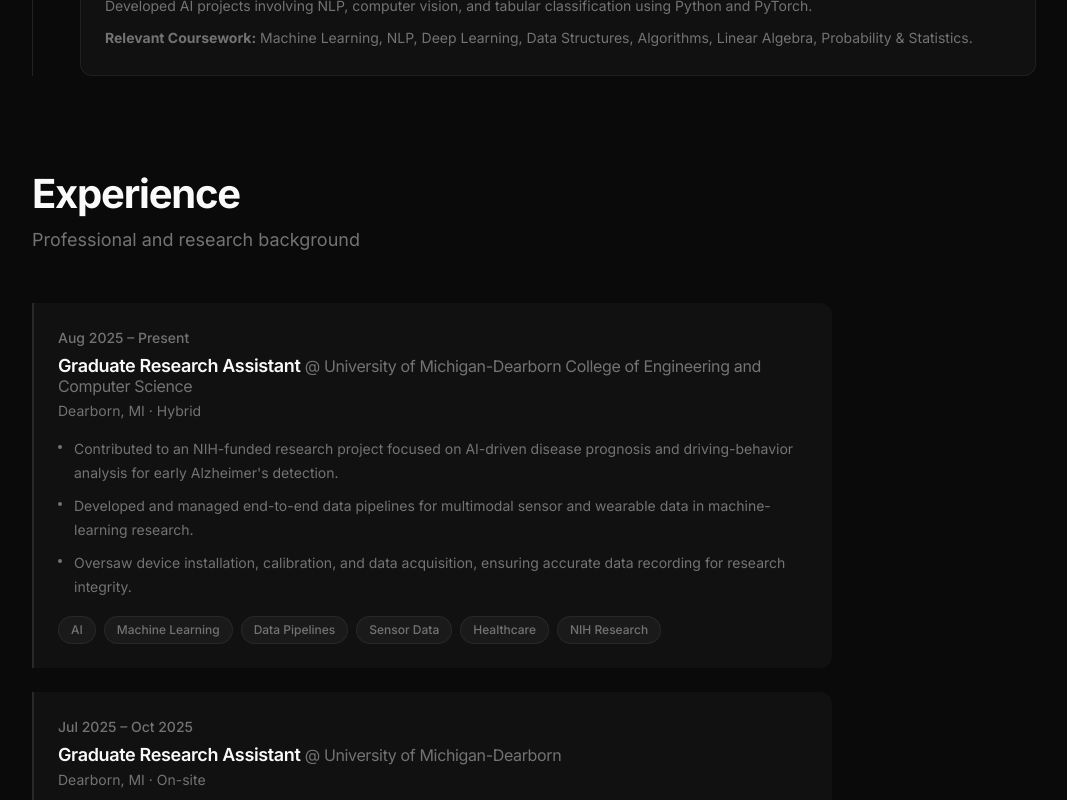
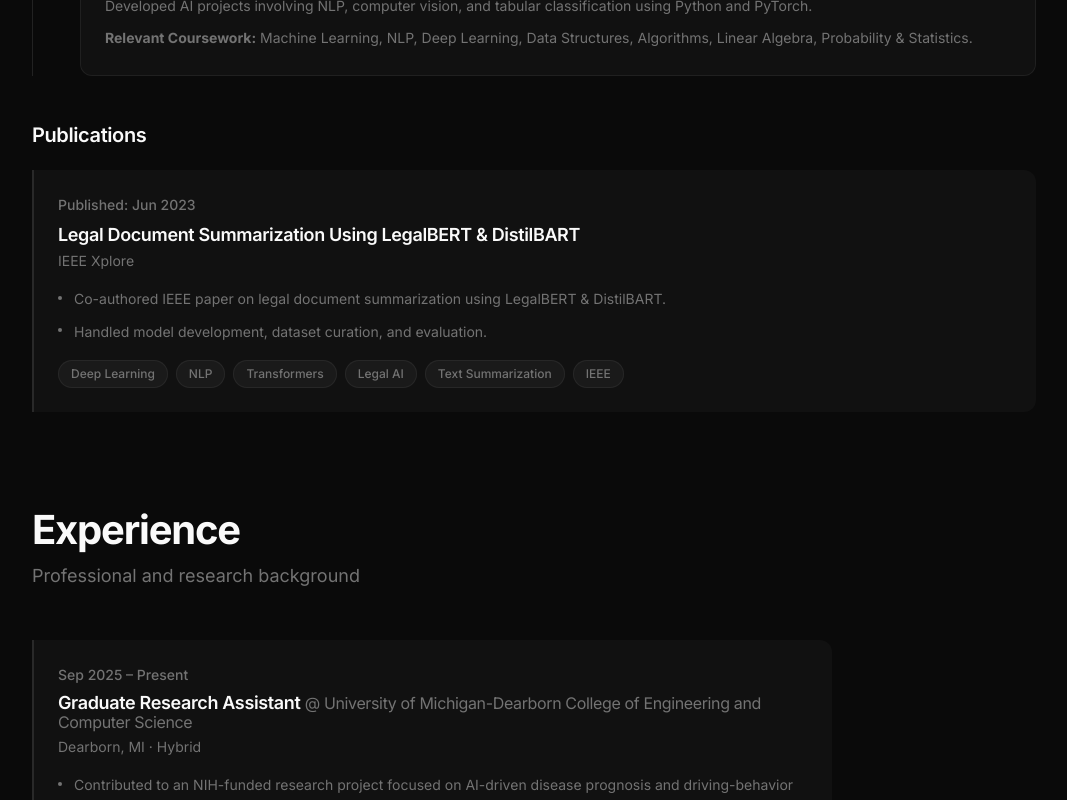
Before and after one commit to shubham7254/my-portfolio, a React (Create React App) app: page / in a window 1280 px wide. Shown: the part 4080-4880 px from the top of the page, without its empty margins (106-1173 px from the left). Built offline with nearby package versions, Linux system fonts and the light colour scheme; no server answers.

Commit message:
feat: update education and experience sections
Remove IEEE paper from Experience, add Publications to Education, fix dates

Co-authored-by: Shubham Jagtap <69067628+shubham7254@users.noreply.github.com>

```diff
--- a/src/components/sections/Education/Education.css
+++ b/src/components/sections/Education/Education.css
@@ -80,6 +80,105 @@
   margin-bottom: 0;
 }
 
+/* Publications */
+.publications-heading {
+  font-size: var(--font-size-xl);
+  font-weight: var(--font-weight-semibold);
+  color: var(--text-primary);
+  margin-top: var(--space-12);
+  margin-bottom: var(--space-6);
+}
+
+.publications-list {
+  display: flex;
+  flex-direction: column;
+  gap: var(--space-6);
+}
+
+.publication-item {
+  background: var(--bg-card);
+  border-left: 2px solid var(--border-default);
+  border-radius: 0 var(--radius-lg) var(--radius-lg) 0;
+  padding: var(--space-6);
+  transition: all var(--transition-normal);
+}
+
+.publication-item:hover {
+  border-left-color: var(--text-primary);
+  background: rgba(255, 255, 255, 0.04);
+}
+
+.publication-date {
+  color: var(--text-muted);
+  font-size: var(--font-size-sm);
+  font-weight: var(--font-weight-medium);
+  margin-bottom: var(--space-2);
+}
+
+.publication-title {
+  font-size: var(--font-size-lg);
+  font-weight: var(--font-weight-semibold);
+  color: var(--text-primary);
+  margin-bottom: var(--space-1);
+  line-height: var(--line-height-snug);
+}
+
+.publication-venue {
+  color: var(--text-muted);
+  font-size: var(--font-size-sm);
+  margin-bottom: var(--space-4);
+}
+
+.publication-details {
+  color: var(--text-muted);
+  font-size: var(--font-size-sm);
+  line-height: var(--line-height-relaxed);
+}
+
+.publication-details p {
+  margin-bottom: var(--space-2);
+  padding-left: var(--space-4);
+  position: relative;
+}
+
+.publication-details p::before {
+  content: '';
+  position: absolute;
+  left: 0;
+  top: 0.6em;
+  width: 4px;
+  height: 4px;
+  background: var(--text-muted);
+  border-radius: 50%;
+}
+
+.publication-details p:last-child {
+  margin-bottom: 0;
+}
+
+.publication-tags {
+  margin-top: var(--space-4);
+  display: flex;
+  flex-wrap: wrap;
+  gap: var(--space-2);
+}
+
+.publication-tags .tag {
+  background: rgba(255, 255, 255, 0.04);
+  color: var(--text-muted);
+  padding: var(--space-1) var(--space-3);
+  border-radius: var(--radius-full);
+  font-size: var(--font-size-xs);
+  font-weight: var(--font-weight-medium);
+  border: 1px solid var(--border-subtle);
+  transition: all var(--transition-normal);
+}
+
+.publication-tags .tag:hover {
+  border-color: var(--border-default);
+  color: var(--text-secondary);
+}
+
 @media (max-width: 768px) {
   .education-timeline {
     padding-left: var(--space-6);
@@ -95,4 +194,8 @@
     width: 6px;
     height: 6px;
   }
+
+  .publication-item {
+    padding: var(--space-4);
+  }
 }
--- a/src/components/sections/Education/Education.js
+++ b/src/components/sections/Education/Education.js
@@ -1,6 +1,6 @@
 import React from 'react';
 import FadeInSection from '../../common/FadeInSection/FadeInSection';
-import { educationData } from '../../../data/education';
+import { educationData, publicationsData } from '../../../data/education';
 import './Education.css';
 
 const Education = () => {
@@ -33,6 +33,26 @@ const Education = () => {
             </div>
           ))}
         </div>
+        <h3 className="publications-heading">Publications</h3>
+        <div className="publications-list">
+          {publicationsData.map((pub) => (
+            <div key={pub.id} className="publication-item">
+              <div className="publication-date">{pub.date}</div>
+              <h4 className="publication-title">{pub.title}</h4>
+              <div className="publication-venue">{pub.venue}</div>
+              <div className="publication-details">
+                {pub.description.map((desc, idx) => (
+                  <p key={idx}>{desc}</p>
+                ))}
+              </div>
+              <div className="publication-tags">
+                {pub.tags.map((tag, idx) => (
+                  <span key={idx} className="tag">{tag}</span>
+                ))}
+              </div>
+            </div>
+          ))}
+        </div>
       </section>
     </FadeInSection>
   );
--- a/src/data/education.js
+++ b/src/data/education.js
@@ -1,3 +1,18 @@
+export const publicationsData = [
+  {
+    id: 1,
+    title: "Legal Document Summarization Using LegalBERT & DistilBART",
+    venue: "IEEE Xplore",
+    date: "Published: Jun 2023",
+    authors: "Co-authored",
+    description: [
+      "Co-authored IEEE paper on legal document summarization using LegalBERT & DistilBART.",
+      "Handled model development, dataset curation, and evaluation.",
+    ],
+    tags: ["Deep Learning", "NLP", "Transformers", "Legal AI", "Text Summarization", "IEEE"],
+  },
+];
+
 export const educationData = [
   {
     id: 1,
--- a/src/data/experience.js
+++ b/src/data/experience.js
@@ -3,7 +3,7 @@ const experiences = [
     id: "gra-alzheimers",
     title: "Graduate Research Assistant",
     company: "University of Michigan-Dearborn College of Engineering and Computer Science",
-    dates: "Aug 2025 – Present",
+    dates: "Sep 2025 – Present",
     location: "Dearborn, MI · Hybrid",
     description: [
       "Contributed to an NIH-funded research project focused on AI-driven disease prognosis and driving-behavior analysis for early Alzheimer's detection.",
@@ -16,7 +16,7 @@ const experiences = [
     id: "gra-cybersecurity-ev",
     title: "Graduate Research Assistant",
     company: "University of Michigan-Dearborn",
-    dates: "Jul 2025 – Oct 2025",
+    dates: "Jul 2025 – Sep 2025",
     location: "Dearborn, MI · On-site",
     description: [
       "Researched cybersecurity of electric vehicle charging stations, analyzing power-consumption datasets to understand cyberattack manifestations in load patterns.",
@@ -38,24 +38,10 @@ const experiences = [
     tags: ["Problem Solving", "Retail Systems", "Customer Engagement", "Inventory Control"],
   },
   {
-    id: "research-paper-legalai",
-    title: "Research Paper Co-Author",
-    company: "IEEE Xplore",
-    dates: "Published: Jun 2023",
-    location: "Savitribai Phule Pune University, India",
-    description: [
-      "Co-authored IEEE paper on legal document summarization using LegalBERT & DistilBART.",
-      "Handled model development, dataset curation, and evaluation.",
-    ],
-    tags: [
-      "Deep Learning", "NLP", "Transformers", "Legal AI", "Text Summarization", "IEEE"
-    ],
-  },
-  {
     id: "ml-engineer-entel",
     title: "Machine Learning Engineer",
     company: "EN-TEL Network Systems Pvt. Ltd.",
-    dates: "Apr 2023 – Jul 2024",
+    dates: "May 2023 – Jul 2024",
     location: "India",
     description: [
       "Shipped customer-facing video analytics for data center surveillance in production deployments, supporting intrusion detection, restricted zone entry, and smoke/fire alerts.",
```
